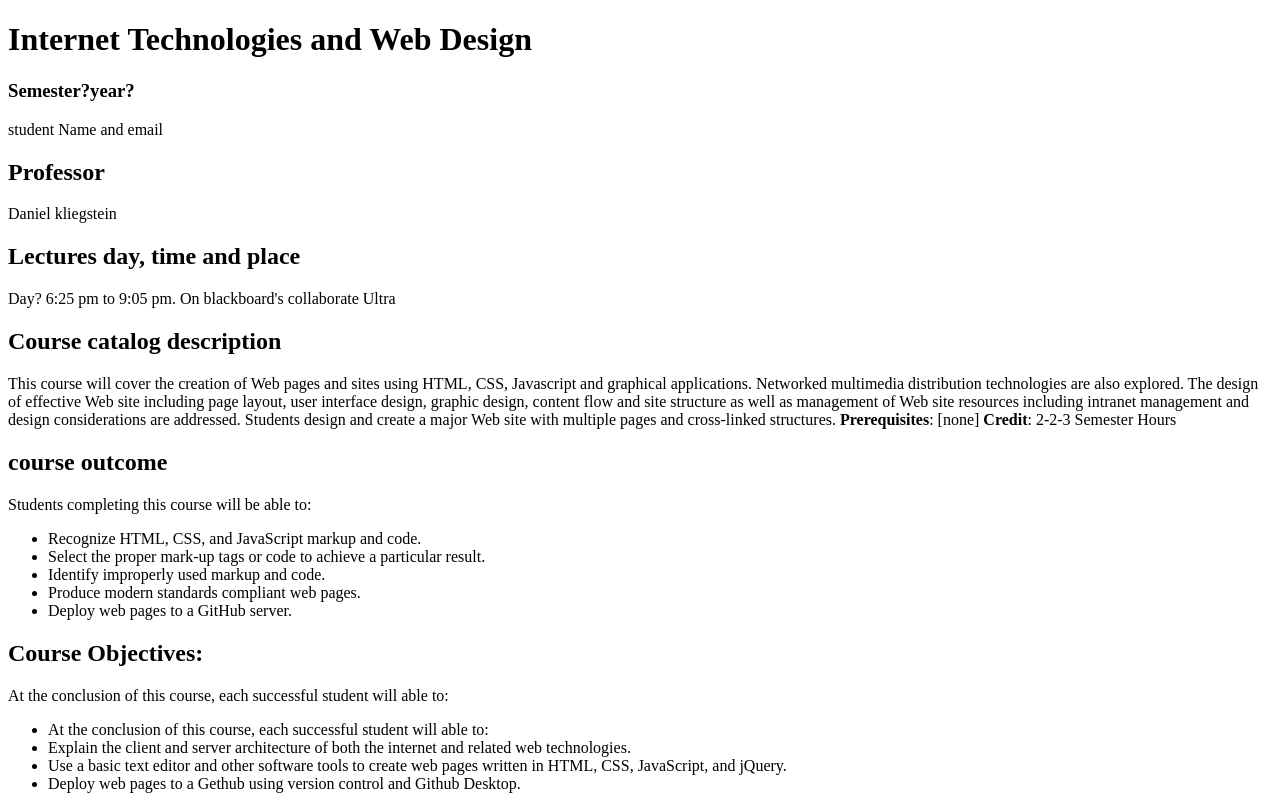
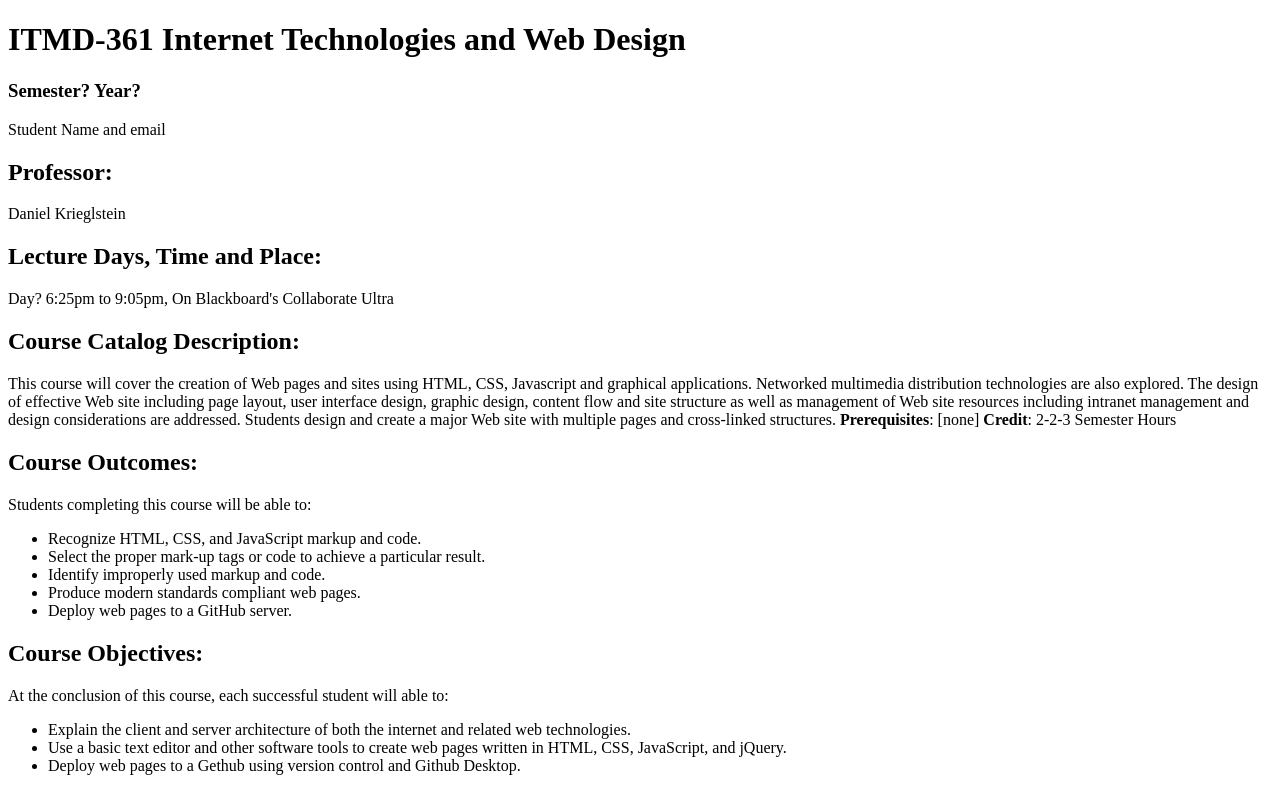
Before and after one commit to dierflex/webdev_lab2, a plain HTML site: page index.html in a window 1280 px wide. Drawn offline with Linux system fonts and the light colour scheme.

Commit message:
Update index.html

```diff
--- a/index.html
+++ b/index.html
@@ -1,19 +1,20 @@
-<!doctype html>
+<!DOCTYPE html>
+<html lang="en">
 <head>
     <meta charset="utf-8">
-    <title>Internet Technologies and Web Design</title>
+    <title>ITMD-361 Internet Technologies and Web Design</title>
 </head>
 <body>
-    <h1>Internet Technologies and Web Design</h1>
-    <h3>Semester?year?</h3>
-    <p>student Name and email</p>
-    <h2>Professor</h2>
-    <p>Daniel kliegstein</p>
-    <h2>Lectures day, time and place</h2>
-    <p>Day? 6:25 pm to 9:05 pm. On blackboard's collaborate Ultra</p>
-    <h2>Course catalog description</h2>
-    <p>This course will cover the creation of Web pages and sites using HTML, CSS, Javascript and graphical applications. Networked multimedia distribution technologies are also explored. The design of effective Web site including page layout, user interface design, graphic design, content flow and site structure as well as management of Web site resources including intranet management and design considerations are addressed. Students design and create a major Web site with multiple pages and cross-linked structures.<strong> Prerequisites</strong>: [none] <strong>Credit</strong>: 2-2-3 Semester Hours</p>
-    <h2>course outcome</h2>
+    <h1>ITMD-361 Internet Technologies and Web Design</h1>
+    <h3>Semester? Year?</h3>
+    <p>Student Name and email</p>
+    <h2>Professor:</h2>
+    <p>Daniel Krieglstein</p>
+    <h2>Lecture Days, Time and Place:</h2>
+    <p>Day? 6:25pm to 9:05pm, On Blackboard's Collaborate Ultra</p>
+    <h2>Course Catalog Description:</h2>
+    <p>This course will cover the creation of Web pages and sites using HTML, CSS, Javascript and graphical applications. Networked multimedia distribution technologies are also explored. The design of effective Web site including page layout, user interface design, graphic design, content flow and site structure as well as management of Web site resources including intranet management and design considerations are addressed. Students design and create a major Web site with multiple pages and cross-linked structures. <strong>Prerequisites</strong>: [none] <strong>Credit</strong>: 2-2-3 Semester Hours</p>
+    <h2>Course Outcomes:</h2>
     <p>Students completing this course will be able to:</p>
     <ul>
         <li>Recognize HTML, CSS, and JavaScript markup and code.</li>
@@ -25,7 +26,6 @@
     <h2>Course Objectives:</h2>
     <p>At the conclusion of this course, each successful student will able to:</p>
     <ul>
-        <li>At the conclusion of this course, each successful student will able to:</li>
         <li>Explain the client and server architecture of both the internet and related web technologies.</li>
         <li>Use a basic text editor and other software tools to create web pages written in HTML, CSS, JavaScript, and jQuery.</li>
         <li>Deploy web pages to a Gethub using version control and Github Desktop.</li>
```
